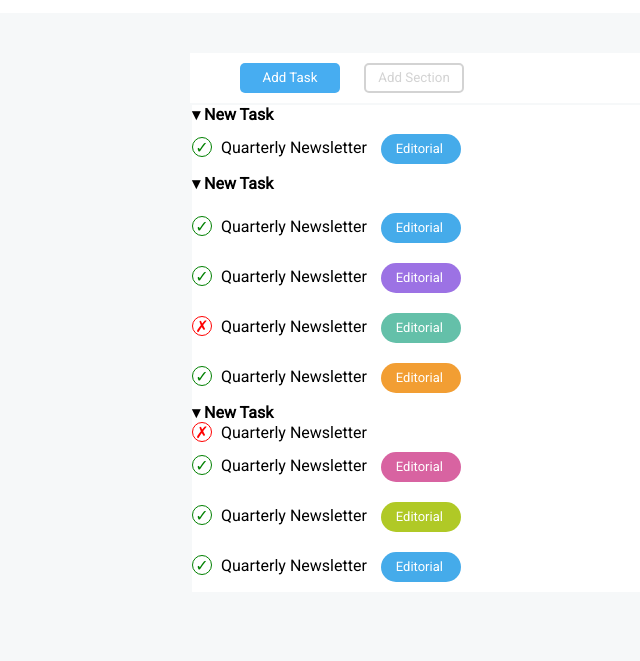
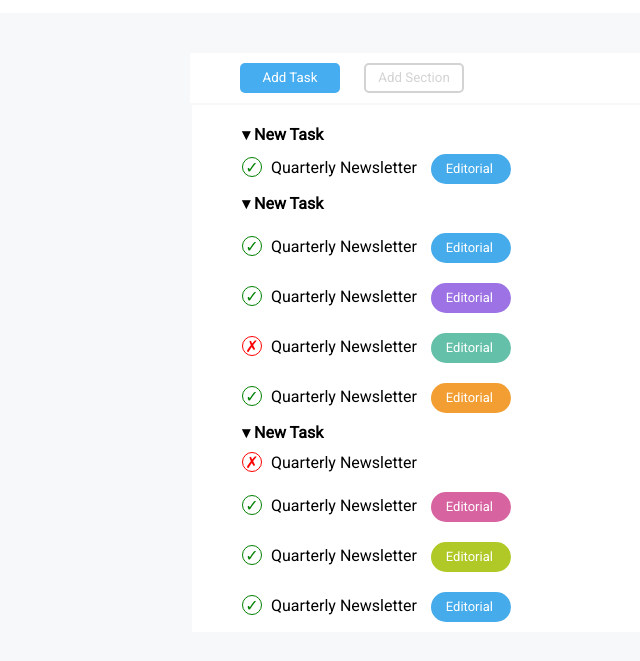
Before and after one commit to ChiaraS97/html-css-toboolist, a plain HTML site: page index.html in a window 1280 px wide. Shown: the part 67-728 px from the top of the page, without its empty margins (0-640 px from the left). Drawn offline with Linux system fonts and the light colour scheme.

Commit message:
final edit boxes colors and add div list padding

```diff
--- a/css/style.css
+++ b/css/style.css
@@ -51,16 +51,18 @@ main button {
 
 
 .list {
-
+   padding-top: 20px;
     margin: 2px;
 }
 
 ul {
     list-style: none;
+    margin-left: 50px;
 }
 
+
 .nobox {
-    margin-bottom: 100px;
+    margin: 10px 0 10px;
 }
 
 .task {
--- a/index.html
+++ b/index.html
@@ -99,9 +99,9 @@
                 <li>
                     <span> <strong> &blacktriangledown; New Task </strong>  </span>
                 </li>
-                <li>
+                <li class="nobox">
                     <span class="cross"> &cross; </span>
-                    <span class="nobox">  Quarterly Newsletter </span>
+                    <span class=>  Quarterly Newsletter </span>
 
 
                 </li>
```
